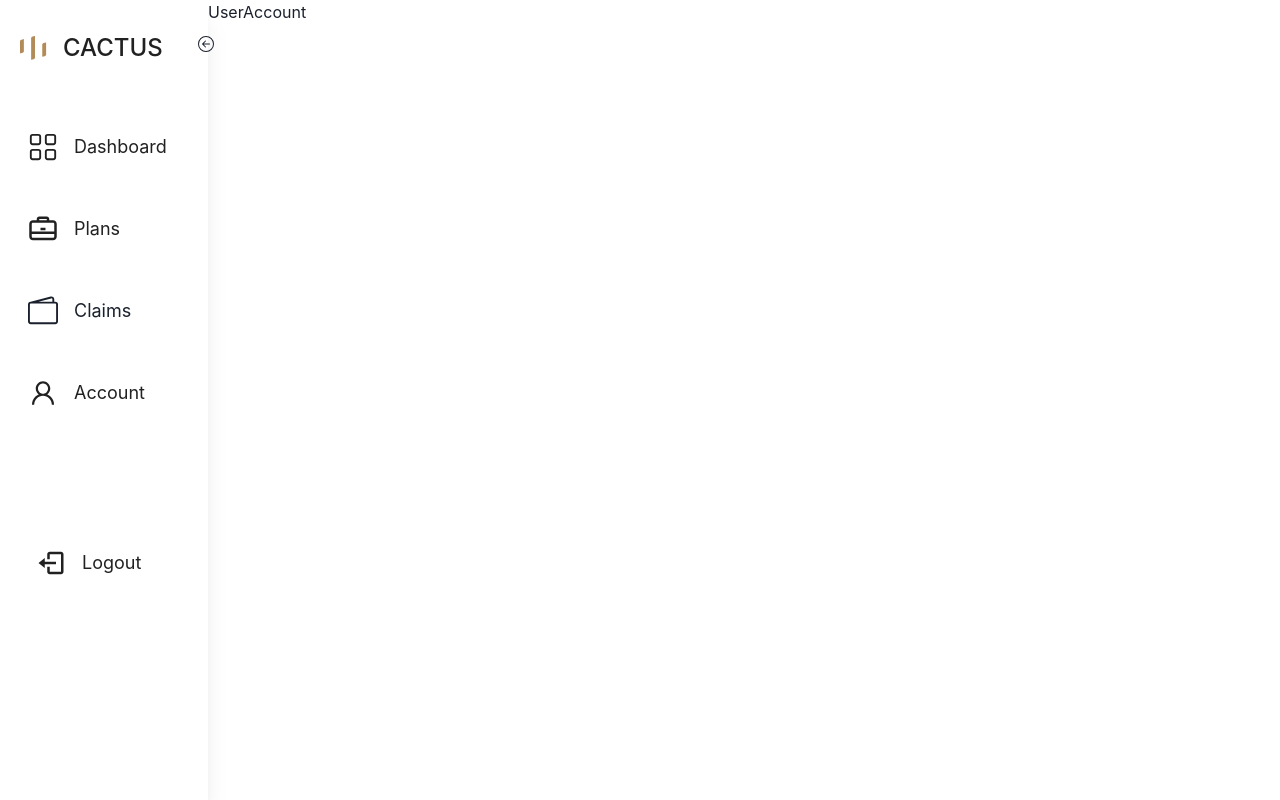
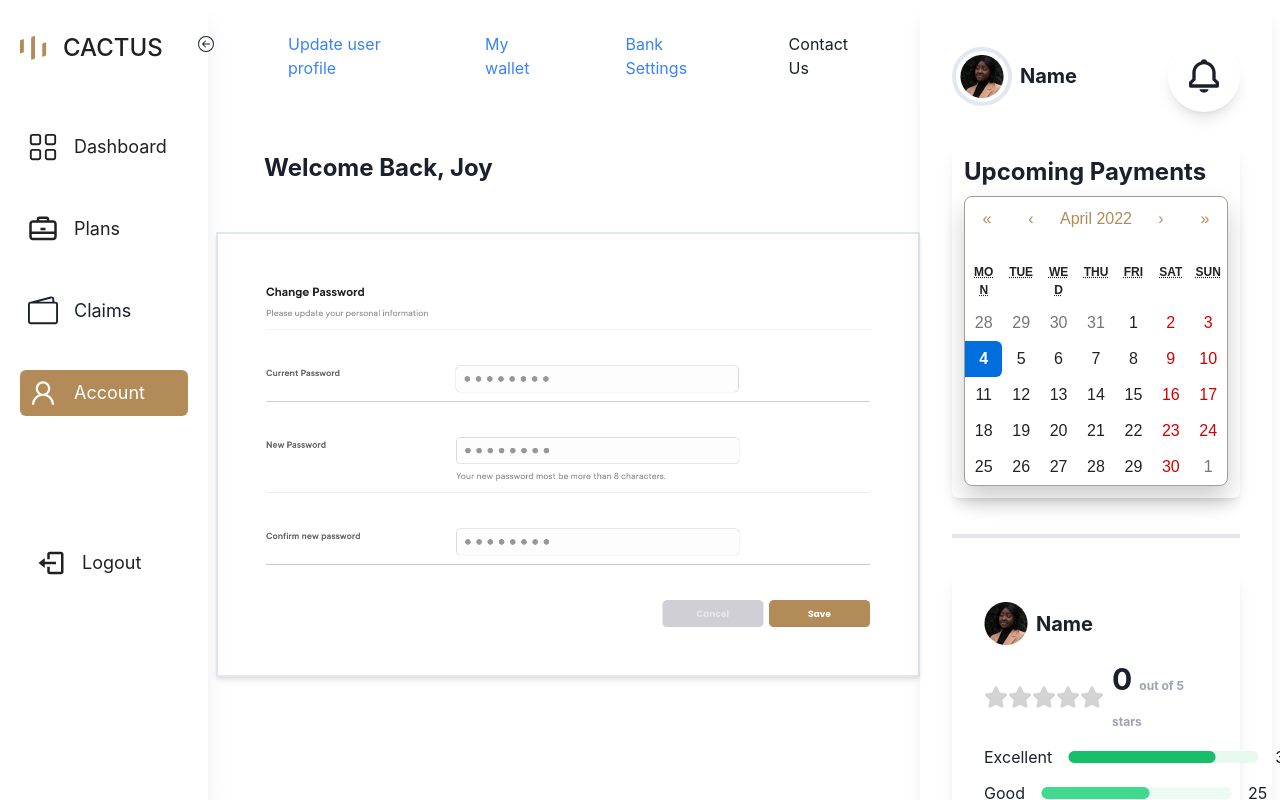
Before and after one commit to Tush-Up/Cactus-Frontend, a React (Create React App) app: page /dashboard/useraccount in a window 1280 px wide. Built offline with nearby package versions, Linux system fonts and the light colour scheme; no server answers; sample sign-in values are in the browser's storage.

Commit message:
chores: Added Dummy Image in Account Page for Presentation Sake

```diff
--- a/src/App.js
+++ b/src/App.js
@@ -45,7 +45,13 @@ function App() {
             />
           }
         />
-        <Route path="/dashboard/useraccount" element={<Dashboard />} />
+        <Route path="/dashboard/useraccount" element={ <Dashboard /> } >
+          <Route index element={ <Dashboard /> } />
+          <Route path="mywallet" element={ <Dashboard /> } />
+          <Route path="banksettings" element={ <Dashboard /> } />
+          <Route path="contactus" element={ <Dashboard /> } />
+
+        </Route>
         <Route path="/faqs" element={<Faqs />} />
         <Route path="/products" element={<Products />} />
         <Route
--- /dev/null
+++ b/src/components/BankSettings.jsx
@@ -0,0 +1,7 @@
+import React from 'react'
+
+export default function BankSettings() {
+  return (
+    <div>BankSettings</div>
+  )
+}
--- /dev/null
+++ b/src/components/ContactUs.jsx
@@ -0,0 +1,7 @@
+import React from 'react'
+
+export default function ContactUs() {
+  return (
+    <div>ContactUs</div>
+  )
+}
--- a/src/components/Dashboard/DashboardHome.jsx
+++ b/src/components/Dashboard/DashboardHome.jsx
@@ -18,7 +18,7 @@ export default function DashboardHome({open}) {
                 <h5 className='text-gray-400'>Total Wallet Balance</h5>
                 <p className="text-4xl bold"># 2,000,000</p>  {/*Here you update the value to the real data */}
               </div>
-              <div className='border-r-4 border-cactus-light-brown h-40'></div>
+              <div className='border-r-4 border  h-40'></div>
               <div>
                 <div className="flex gap-3 m-4">
                   <img src={transgreen}  className='h-8' alt='green'/>
--- /dev/null
+++ b/src/components/MyWallet.jsx
@@ -0,0 +1,7 @@
+import React from 'react'
+
+export default function MyWallet() {
+  return (
+    <div>MyWallet</div>
+  )
+}
--- a/src/components/UserAccount/UserAccount.jsx
+++ b/src/components/UserAccount/UserAccount.jsx
@@ -1,7 +1,29 @@
-import React from 'react'
+import React from 'react';
+import BankSetting from '../BankSettings';
+import ContactUs from '../ContactUs';
+import MyWallet from '../MyWallet';
+import UserProfile from '../UserProfile';
+import Activity from '.././Activity/Activity';
+import UserNav from '../UserNav';
 
-export default function UserAccount() {
+export default function UserAccount ( { open, setOpen } ) {
   return (
-    <div>UserAccount</div>
+    <div className="container lg:flex p-2">
+      <div>
+        <UserNav />
+        { window.location.pathname === "/dashboard/useraccount" && <UserProfile /> }
+        { window.location.pathname === "/dashboard/useraccount/mywallet" && <MyWallet /> }
+        { window.location.pathname === "/dashboard/useraccount/banksettings" && (
+          <BankSetting />
+        ) }
+        { window.location.pathname === "/dashboard/useraccount/contactus" && (
+          <ContactUs />
+        ) }
+
+      </div>
+      <div className={ `shadow-lg ${ open ? 'lg:w-1/3' : 'lg:w-1/2' } p-8` }>
+        <Activity /> {/*Here you update the value to the real data */ }
+      </div>
+    </div>
   )
 }
--- /dev/null
+++ b/src/components/UserNav.js
@@ -0,0 +1,24 @@
+import React from 'react';
+import { Link } from 'react-router-dom';
+
+
+export default function UserNav() {
+  return (
+      <nav  className='p-6 '>
+          <ul className='flex  justify-between'>
+              <Link to='/dashboard/useraccount' className='text-blue-500 hover:text-blue-700'>
+                  <li className='pl-12 pr-12'> Update user profile</li>
+              </Link>
+                <Link to='/dashboard/useraccount/mywallet' className='text-blue-500 hover:text-blue-700'>
+                  <li className='pl-12 pr-12'>My wallet</li>
+              </Link>
+              <Link to='/dashboard/useraccount/banksettings' className='text-blue-500 hover:text-blue-700'>
+                  <li className='pl-12 pr-12'>Bank Settings</li>
+              </Link>
+              <Link to='/dashboard/useraccount/contactus' className=''>
+                  <li className='pl-12 pr-12'>Contact Us</li>
+              </Link>
+          </ul>
+    </nav>
+  )
+}
--- /dev/null
+++ b/src/components/UserProfile.jsx
@@ -0,0 +1,16 @@
+import React from 'react'
+import changechecker from '../assets/changepassword.png'
+
+export default function UserProfile() {
+  return (
+      <div>
+          <div className="bg-white  p-12">
+              <h1 className="text-2xl font-bold">Welcome Back, Joy</h1>
+          </div>
+          <div className="bg-white shadow-md p-12 border-2 border-gray">
+
+            <img src={changechecker} alt="changechecker" className="w-full h-auto" />
+          </div>
+    </div>
+  )
+}
--- a/src/index.css
+++ b/src/index.css
@@ -112,3 +112,7 @@ abbr[title] {
     background: #6f48eb;
     color: white;
 }
+.bgg{
+    background-color: #B38B59;
+    color: white;
+}
--- a/src/pages/Dashboard.js
+++ b/src/pages/Dashboard.js
@@ -52,7 +52,7 @@ const Dashboard = (props) => {
           />
         )}
         {window.location.pathname === "/dashboard/useraccount" && (
-          <UserAccount />
+          <UserAccount open={ open } setOpen={ setOpen } />
         )}
       </div>
     </div>
```
Also changed, not shown: src/assets/changepassword.png (added).
